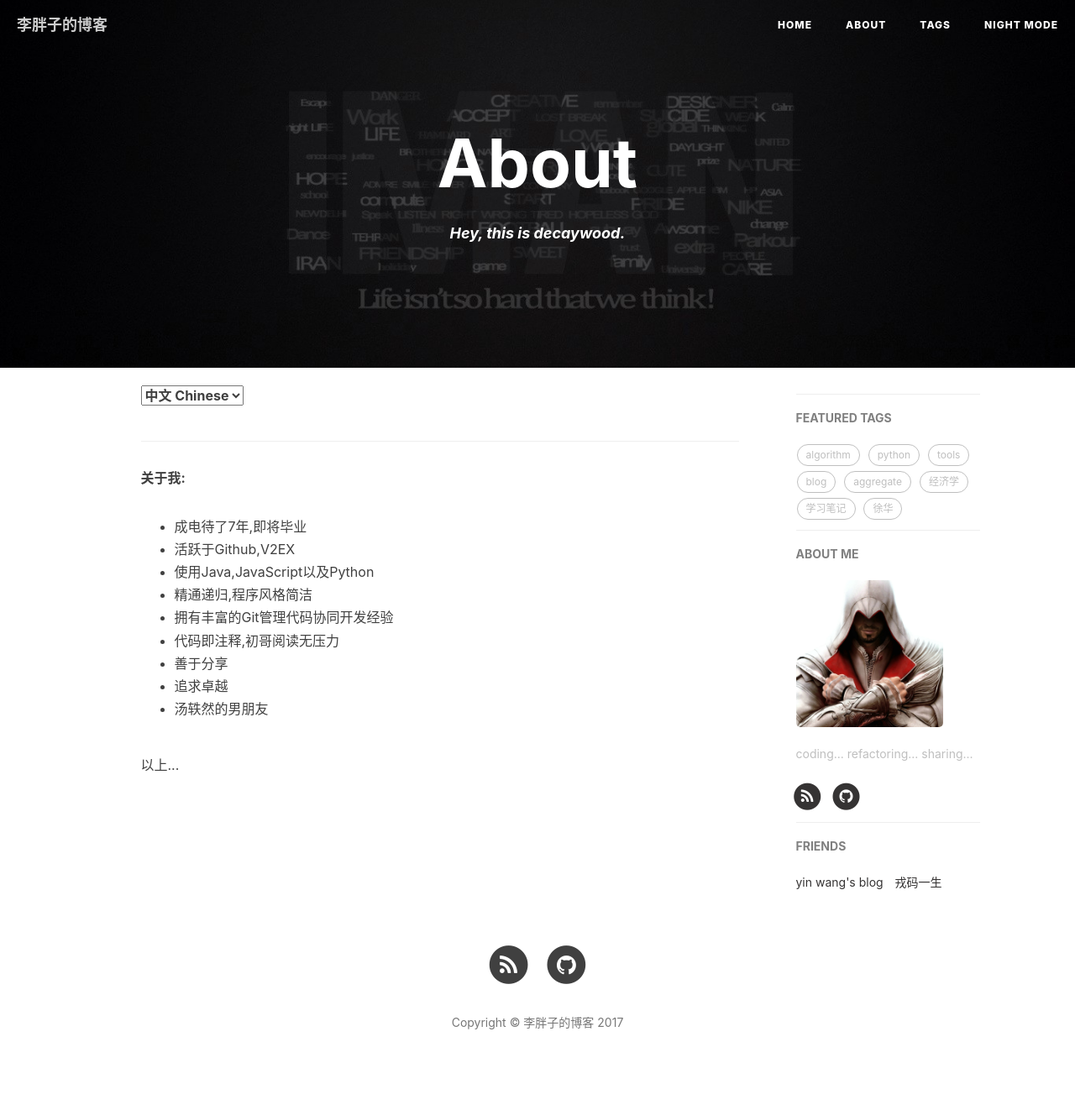
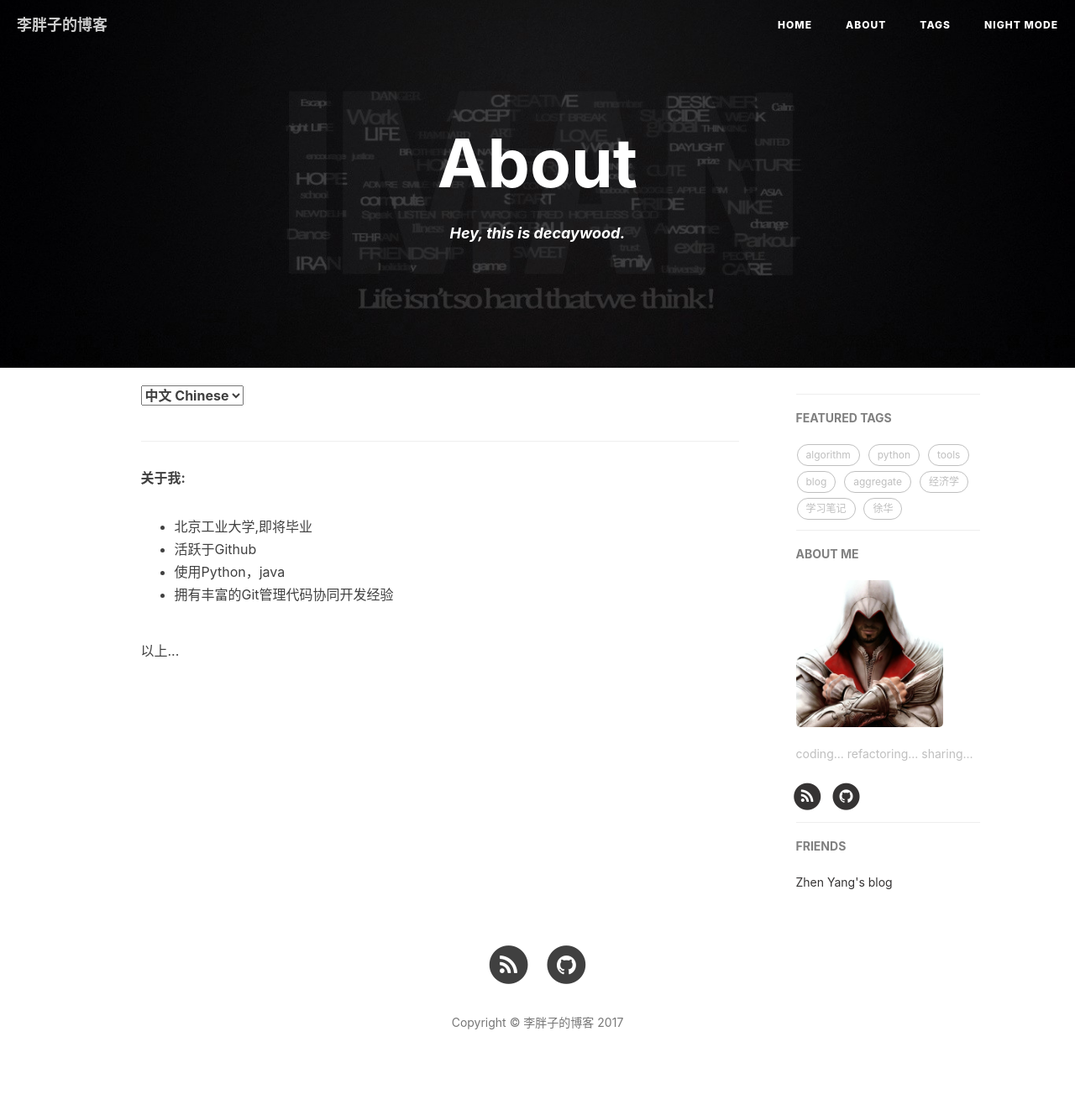
Before and after one commit to chaoyangqq/chaoyangqq.github.io, a Jekyll site: the page built from about.html, in a window 1280 px wide. Shown: the whole page at 84% size. Built offline with Jekyll 4.4.1, drawn with Linux system fonts in a browser that asks for light colours; nearby versions of some CDN libraries; comment, search, counter and statistics services are not loaded; a style sheet for code colours, icons or effects is not loaded.

Commit message:
关闭多说

```diff
--- a/_config.yml
+++ b/_config.yml
@@ -3,7 +3,7 @@ title: 李胖子的博客
 SEOTitle: Li's Blog
 header-img: img/home-bg.jpg
 email: decaywood@qq.com
-description: "Hi, I'm decaywood"
+description: "Hi, I'm Lichaoyang"
 keywords: "Python Javascript Datascience..."
 github-source: https://github.com/chaoyangqq/chaoyangqq.github.io
 url: https://chaoyangqq.github.io/
@@ -37,7 +37,7 @@ kramdown:
 # Duoshuo settings
 duoshuo_username: decaywood
 # Share component is depend on Comment so we can NOT use share only.
-duoshuo_share: true                     # set to false if you want to use Comment without Sharing
+duoshuo_share: false                     # set to false if you want to use Comment without Sharing
 
 # SNS settings
 RSS: true
--- a/_data/members.json
+++ b/_data/members.json
@@ -1,10 +1,7 @@
 [
   {
-    "title": "yin wang's blog",
-    "href": "http://yinwang.org"
+    "title": "Zhen Yang's blog",
+    "href": "http://yzlab.net/"
   },
-  {
-    "title": "戎码一生",
-    "href": "http://rongmayisheng.com"
-  }
+
 ]
--- a/about.html
+++ b/about.html
@@ -18,15 +18,10 @@ header-img: "img/about-bg.jpg"
     <hr/>
     <b><p>关于我:</p></b>
     <ul>
-        <li>成电待了7年,即将毕业</li>
-        <li>活跃于Github,V2EX</li>
-        <li>使用Java,JavaScript以及Python</li>
-        <li>精通递归,程序风格简洁</li>
+        <li>北京工业大学,即将毕业</li>
+        <li>活跃于Github</li>
+        <li>使用Python，java</li>
         <li>拥有丰富的Git管理代码协同开发经验</li>
-        <li>代码即注释,初哥阅读无压力</li>
-        <li>善于分享</li>
-        <li>追求卓越</li>
-        <li>汤轶然的男朋友</li>
     </ul>
     以上...
 </div>
@@ -36,15 +31,7 @@ header-img: "img/about-bg.jpg"
     <hr/>
     <b><p>About me:</p></b>
     <ul>
-        <li>Stay at UESTC for 7 years,be about to graduate</li>
-        <li>Be active on Github,V2EX</li>
-        <li>Javaer,JavaScripter & Pythoner</li>
-        <li>Be expert in recursion, possess concise and straightforward style of coding</li>
-        <li>Be expert in co-development with Git</li>
-        <li>Coding is equal to annotating,which is read just like a story</li>
-        <li>Be good at sharing</li>
-        <li>Strive for excellence,not perfection</li>
-        <li>YiRanTang's boyfriend</li>
+
     </ul>
     above...
 </div>
--- a/index.html
+++ b/index.html
@@ -1,7 +1,7 @@
 ---
 layout: page
 random-img: true
-description: "只要有足够的意义和理由，突破已有的原则就可以认为是一种创新"
+description: "不积跬步无以至千里，写给自己的知识笔记"
 ---
 
 {% if site.data.news %}
```
